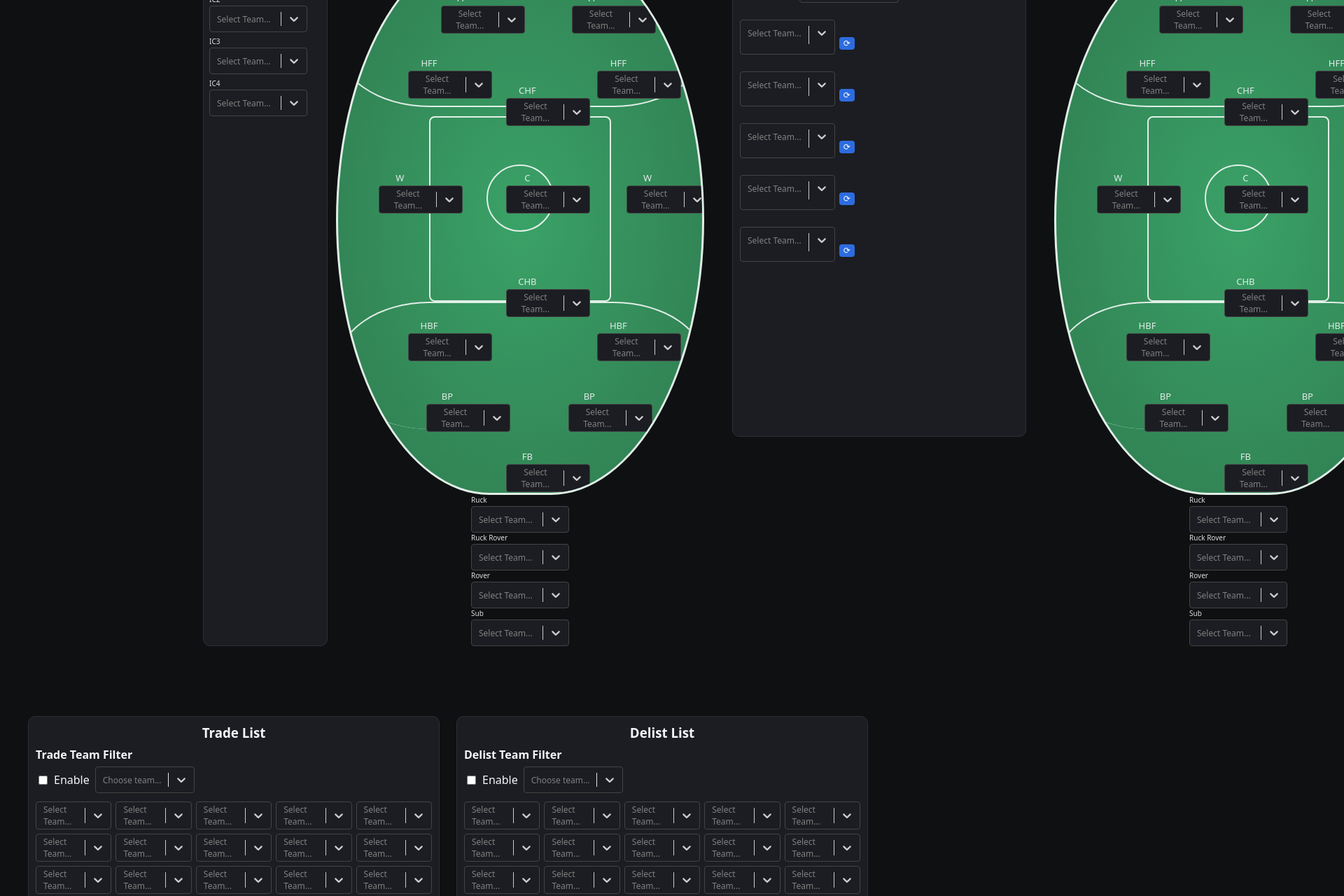
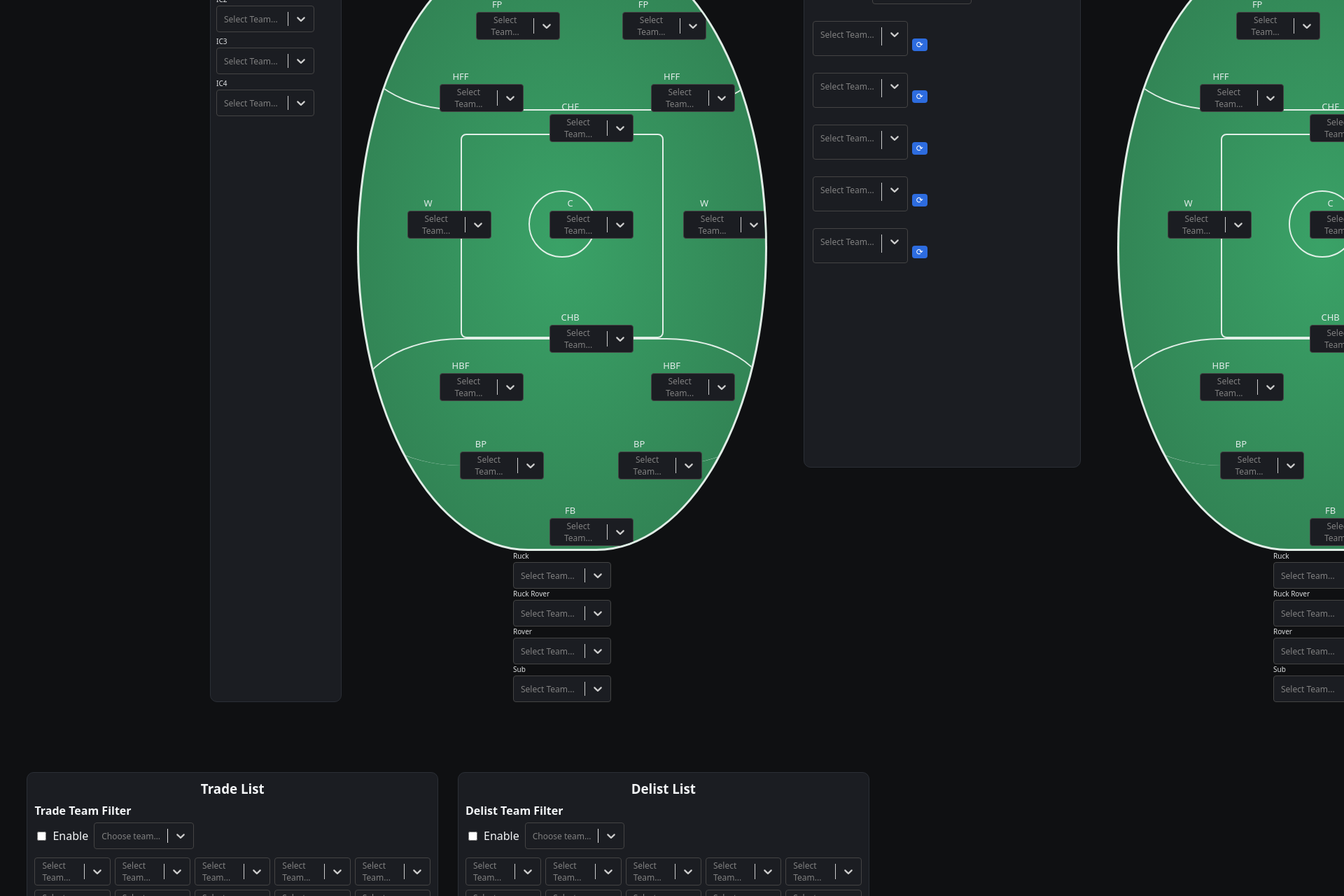
Before and after one commit to ChrisPel91/afl-teambuilder, a React (Vite) app: page / in a window 1280 px wide. Shown: the part 300-1580 px from the top of the page at 70% size, 1920 px wide, since content can reach past the window. Built offline with nearby package versions, Linux system fonts and the light colour scheme.

Commit message:
Increase size of oval to avoid overlap names

```diff
--- a/src/index.css
+++ b/src/index.css
@@ -68,8 +68,8 @@ button:hover { opacity:.9 }
 /* Oval */
 .oval {
   position:relative;
-  width:520px;
-  height:780px;
+  width:580px;   /* was 520px */
+  height:860px;  /* was 780px */
   border-radius:50% / 60%;
   background: radial-gradient(ellipse at center, var(--accent) 0%, var(--accent2) 100%);
   border:3px solid var(--line);
@@ -122,12 +122,15 @@ button:hover { opacity:.9 }
 
 /* Position slots inside oval */
 .pos-slot {
-  position:absolute;
-  transform:translate(-50%,-50%);
-  text-align:center;
-  width:60px;
-  z-index:5;
+  position: absolute;
+  transform: translate(-50%, -50%);
+  text-align: center;
+  width: 60px;
+  z-index: 5;
+
+  overflow: visible;   /* 👈 allow children to extend */
 }
+
 .pos-slot .Select__control {
   min-width: 120px !important;
   max-width: 140px !important;
@@ -155,8 +158,11 @@ button:hover { opacity:.9 }
   border-radius:10px;
   padding:8px;
   margin-top:12px;
-  width:160px;
+  width:170px;       /* give a little more space */
+  margin-left:10px;  /* push outwards from oval */
+  margin-right:10px; /* push outwards from oval */
 }
+
 .interchange-panel h4 {
   margin:4px 0 6px;
   text-align:center;
@@ -169,9 +175,11 @@ button:hover { opacity:.9 }
   background:var(--panel);
   border:1px solid #2b2f36;
   border-radius:10px;
-  padding:10px;
-  height:720px;
+  padding:12px;
+  height:760px;   /* slightly taller */
+  margin:0 12px;  /* push away from oval */
 }
+
 .cusp ul {
   margin:10px 0 0;
   padding-left:16px;
@@ -182,10 +190,11 @@ button:hover { opacity:.9 }
 .extras {
   display:grid;
   grid-template-columns:1fr 1fr;
-  gap:24px;
-  width:min(1200px,94vw);
+  gap:28px; /* was 24px */
+  width:min(1250px,94vw); /* slightly wider */
   margin:100px auto 40px;
 }
+
 .list-box {
   background:var(--panel);
   border:1px solid #2b2f36;
@@ -264,14 +273,18 @@ button:hover { opacity:.9 }
 
 /* === Chosen player label styling === */
 .chosen-name {
-  background: rgba(43, 47, 54, 0.95);  /* dark semi-opaque background */
+  background: rgba(43, 47, 54, 0.95);
   padding: 4px 8px;
   border-radius: 6px;
   font-size: 13px;
   font-weight: 600;
-  color: #f4f6f8;                      /* ensure white text */
+  color: #f4f6f8;
   white-space: nowrap;
-  box-shadow: 0 2px 4px rgba(0,0,0,0.4); /* make it pop off field */
+  box-shadow: 0 2px 4px rgba(0,0,0,0.4);
+
+  position: relative;
+  z-index: 9999;       /* 👈 force it above oval */
+  overflow: visible;   /* 👈 let text flow out */
 }
 
 .reset-btn {
@@ -290,3 +303,30 @@ button:hover { opacity:.9 }
 .cusp div {
   margin-bottom: 6px;
 }
+
+/* Keep oval graphics clipped */
+.oval {
+  overflow: hidden;
+  position: relative;   /* ensure child positioning works */
+}
+
+/* Allow name boxes to render outside */
+.pos-slot {
+  overflow: visible !important;
+  z-index: 50;
+}
+
+/* === Chosen player label styling === */
+.chosen-name {
+  background: rgba(43, 47, 54, 0.95);  /* dark semi-opaque background */
+  padding: 4px 8px;
+  border-radius: 6px;
+  font-size: 13px;
+  font-weight: 600;
+  color: #f4f6f8;
+  white-space: normal;      /* ✅ allow wrapping */
+  word-wrap: break-word;    /* ✅ break if single long word */
+  text-align: center;       /* ✅ keep neat under position label */
+  max-width: 120px;         /* ✅ don’t stretch outside oval slot */
+  line-height: 1.2em;
+}
```
